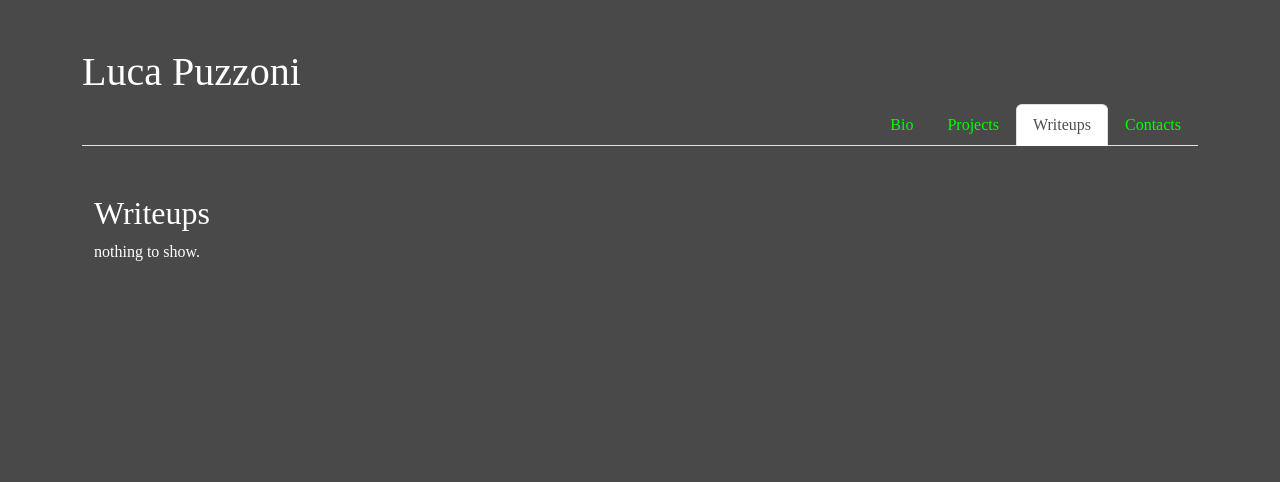
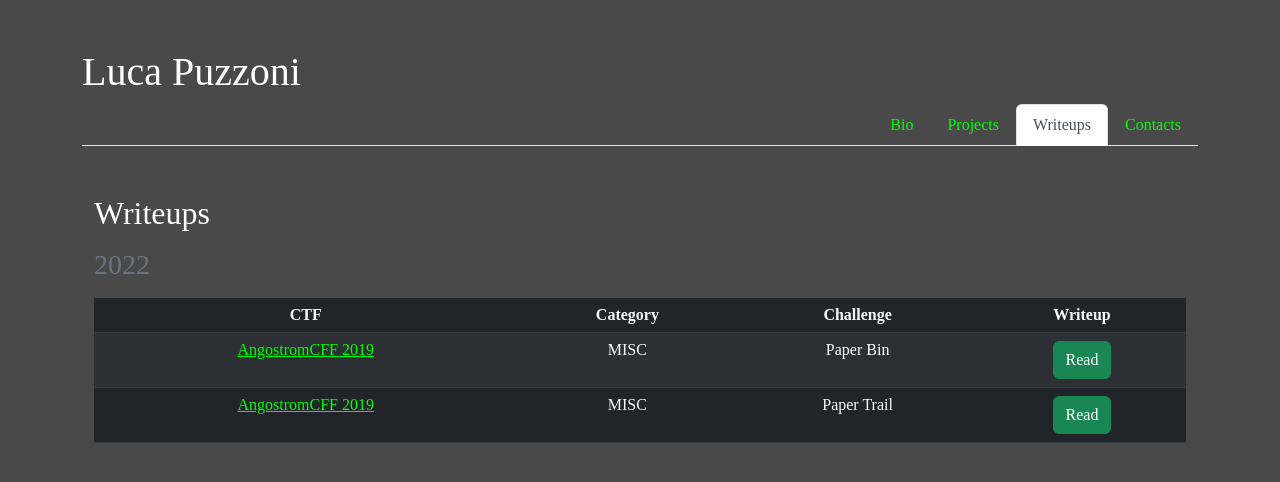
Before and after one commit to lucapuzzoni/lucapuzzoni.github.io, a plain HTML site: page index.html in a window 1280 px wide. Both pictures are taken after a click on the tab "Writeups". Drawn offline with nearby package versions, Linux system fonts and the light colour scheme; a web font is replaced by a local one.

Commit message:
publishing writeups

```diff
--- a/index.html
+++ b/index.html
@@ -89,7 +89,34 @@
                     <div class="tab-pane fade" id="nav-writeups" role="tabpanel" tabindex="0">
                         <h2>Writeups</h2>
 
-                        <p>nothing to show.</p>
+
+                        <table class="table table-dark caption-top table-striped table-hover text-light text-center">
+                            <caption><h3>2022</h3></caption>
+                            <thead>
+                                <th scope="col">CTF</th>
+                                <th scope="col">Category</th>
+                                <th scope="col">Challenge</th>
+                                <th scope="col">Writeup</th>
+                            </thead>
+                            <tbody>
+                                <tr>
+                                    <td><a href="https://2019.angstromctf.com/" target="_blank">AngostromCFF 2019</a></td>
+                                    <td>MISC</td>
+                                    <td>Paper Bin</td>
+                                    <td class="d-flex justify-content-center">
+                                        <a href="pdf/writeups/angstromCtf2019/misc/paperBin.pdf" target="_blank" class="btn btn-success">Read</a>
+                                    </td>
+                                </tr>
+                                <tr>
+                                    <td><a href="https://2019.angstromctf.com/" target="_blank">AngostromCFF 2019</a></td>
+                                    <td>MISC</td>
+                                    <td>Paper Trail</td>
+                                    <td class="d-flex justify-content-center">
+                                        <a href="pdf/writeups/angstromCtf2019/misc/paperTrail.pdf" target="_blank" class="btn btn-success">Read</a>
+                                    </td>
+                                </tr>
+                            </tbody>
+                          </table>
                     </div>
 
                     <div class="tab-pane fade" id="nav-contacts" role="tabpanel" tabindex="0">
```
Also changed, not shown: 2 other files.
